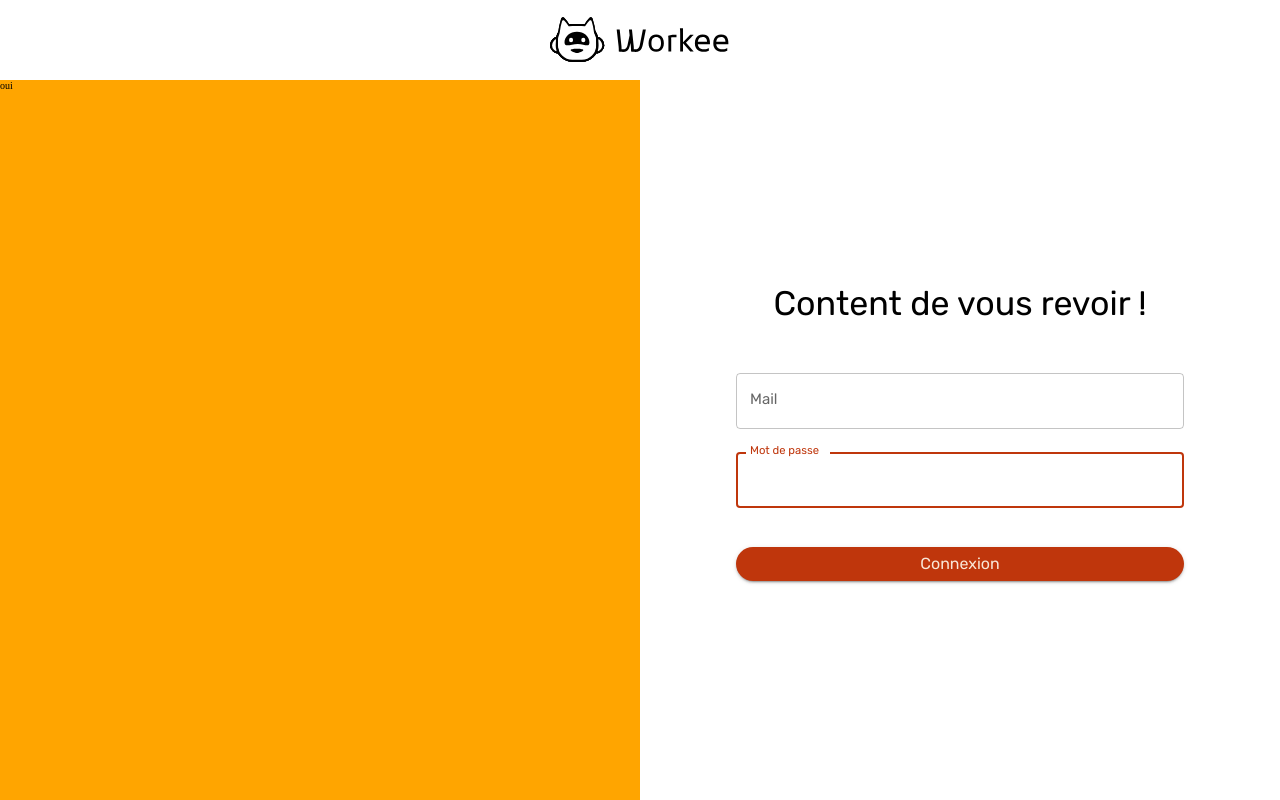
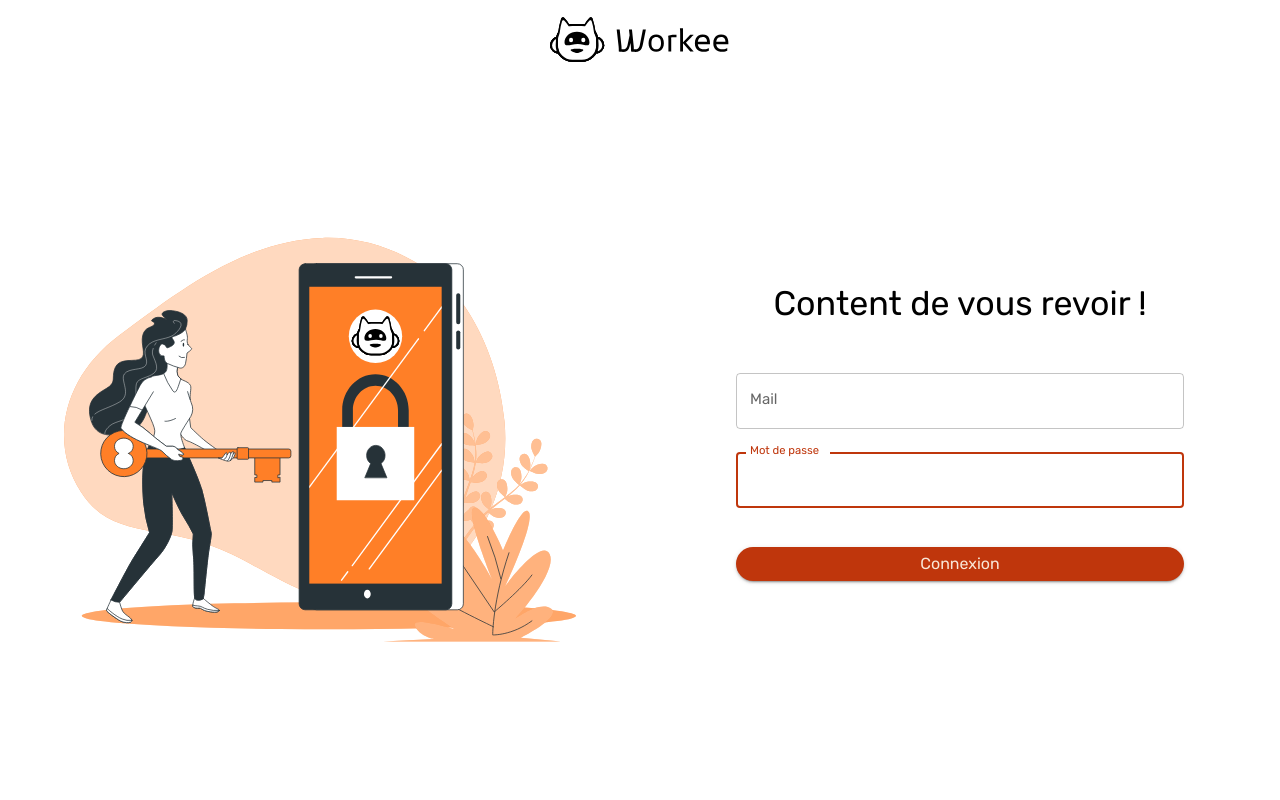
Before and after one commit to Valounte/workee_frontend, a React app: page /login in a window 1280 px wide. Built offline with nearby package versions, Linux system fonts and the light colour scheme.

Commit message:
style: adding image for login

```diff
--- a/src/features/login/Login.screen.tsx
+++ b/src/features/login/Login.screen.tsx
@@ -7,6 +7,7 @@ import { useNavigate } from 'react-router-dom';
 import { RoutesEnum } from '@entities/RoutesEnum';
 import { selectIsAuthentificated } from '@entities/user/store/selectors/selectIsAuthentificated.selector';
 import { Box } from '@ui-kit';
+import { ReactComponent as LoginImage } from '@ui-kit/images/workee-login.svg';
 
 import { LoginForm } from './features/LoginForm';
 import { LoginHeader } from './features/LoginHeader';
@@ -26,8 +27,13 @@ const LoginScreen = () => {
       <LoginHeader />
       <Grid container>
         <Grid item xs={12} md={6}>
-          <Box sx={{ minHeight: '90vh', minWidth: '50vw', background: 'orange' }}>
-            oui
+          <Box
+            display="flex"
+            flexDirection="column"
+            justifyContent="center"
+            alignItems="center"
+            sx={{ minHeight: '90vh', minWidth: '50vw' }}>
+            <LoginImage width="80%" />
           </Box>
         </Grid>
         <Grid item xs={12} md={6}>
```
Also changed, not shown: src/ui-kit/images/workee-login.svg (added).
